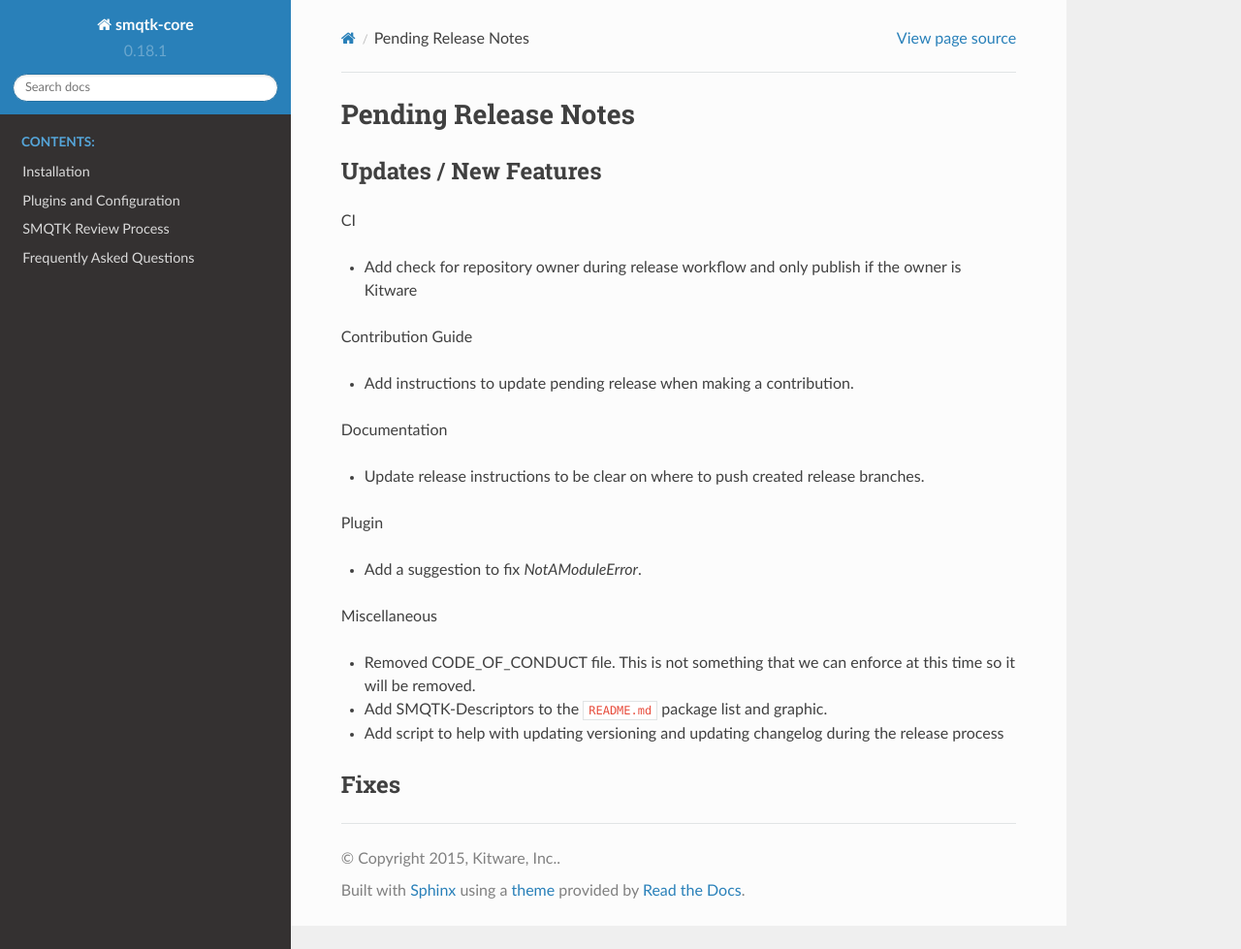
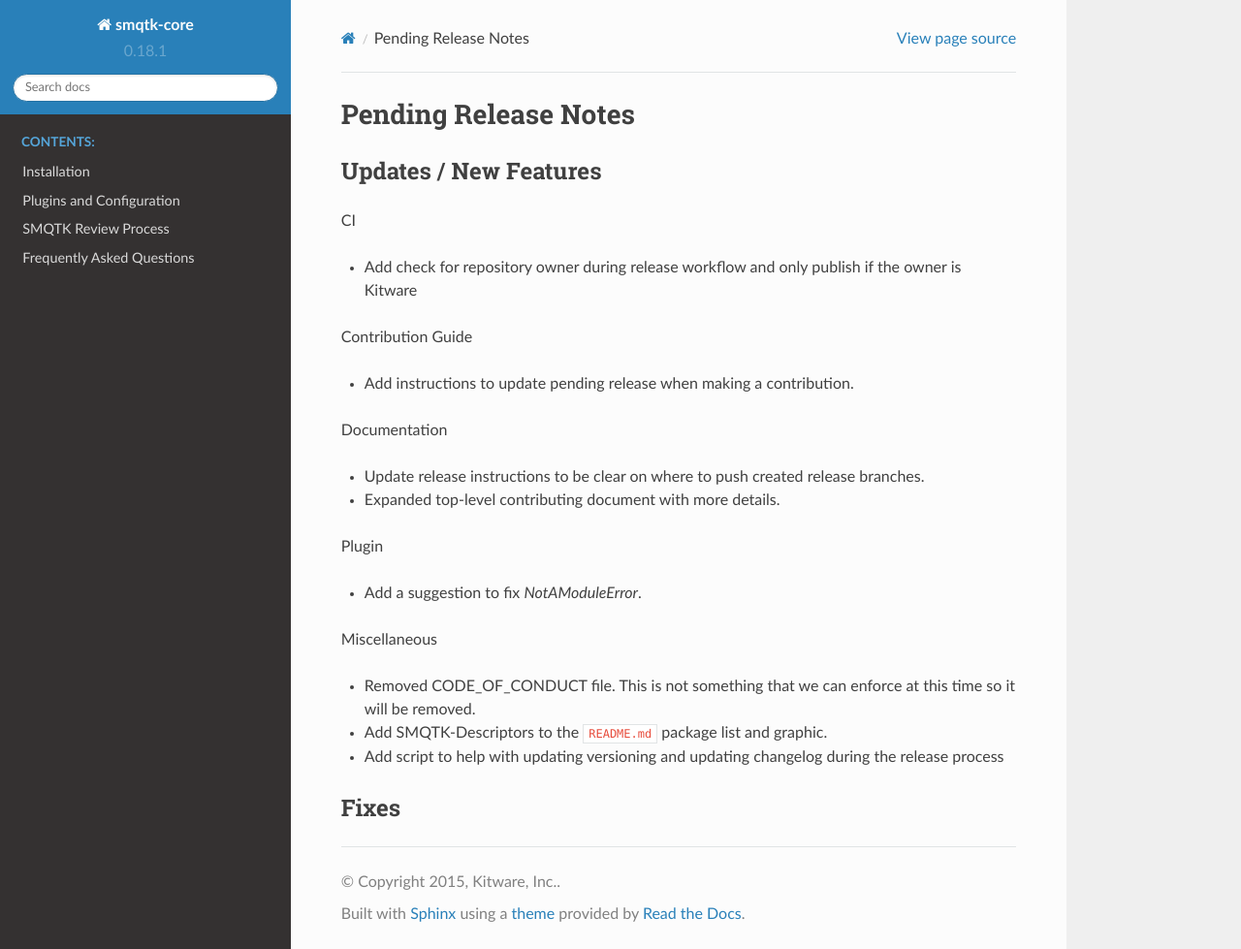
Before and after one commit to Kitware/SMQTK-Core, a Sphinx documentation site: the page built from docs/release_notes/pending_release.rst, in a window 1280 px wide and 979 px high. Shown: the whole window at 97% size. Built offline with Sphinx 7.4.7 and the Read the Docs theme 2.0.0, drawn with Linux system fonts in a browser that asks for light colours; pages that are not in the unit, such as notebooks, are missing from menus; the version number is read from the project's files by our own code.

Commit message:
Added change note

```diff
--- a/docs/release_notes/pending_release.rst
+++ b/docs/release_notes/pending_release.rst
@@ -18,6 +18,8 @@ Documentation
 * Update release instructions to be clear on where to push created release
   branches.
 
+* Expanded top-level contributing document with more details.
+
 Plugin
 
 * Add a suggestion to fix `NotAModuleError`.
```
